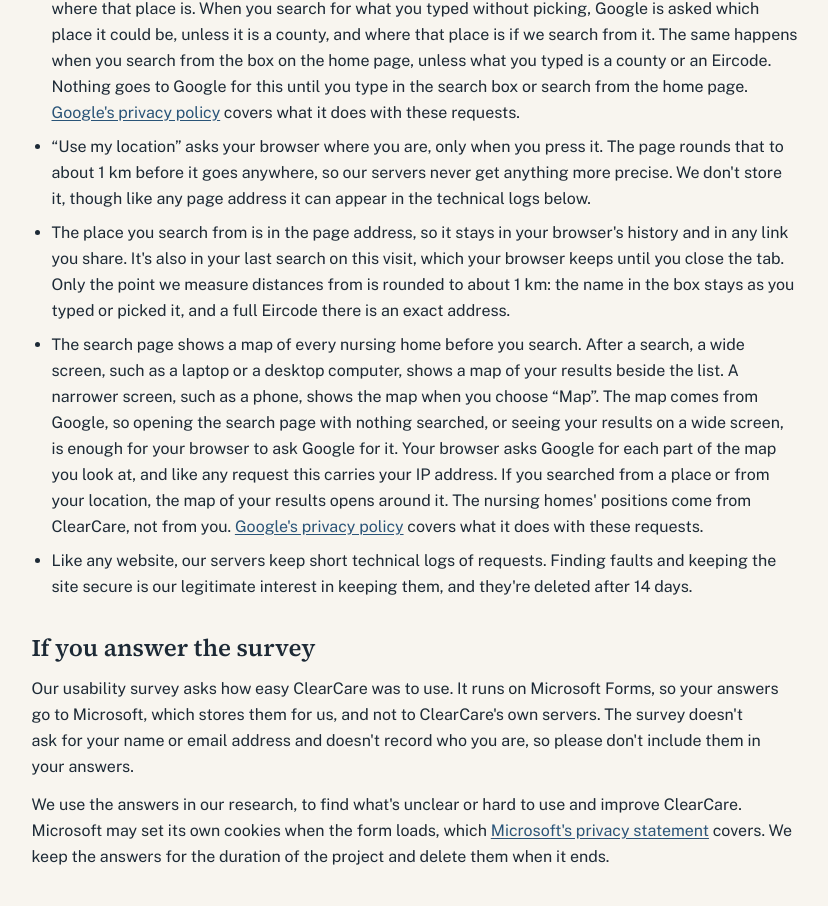
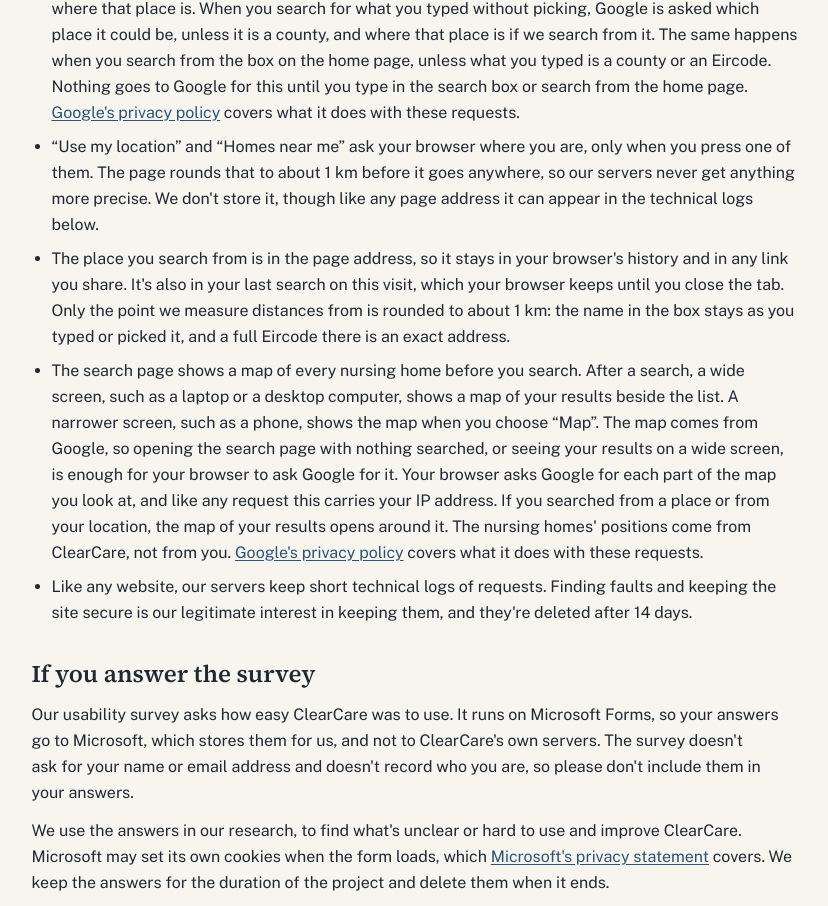
Before and after one commit to niwash/ClearCare, a Next.js app in the folder web/clearcare/: page /privacy in a window 1280 px wide. Shown: the part 993-1899 px from the top of the page, without its empty margins (57-885 px from the left). Built offline with nearby package versions, Linux system fonts and the light colour scheme; no server answers.

Commit message:
CCARE-230: Answer the review: the privacy notice names both location buttons

```diff
--- a/web/clearcare/app/(site)/privacy/page.tsx
+++ b/web/clearcare/app/(site)/privacy/page.tsx
@@ -77,12 +77,13 @@ export default function PrivacyPage() {
               <a href="https://policies.google.com/privacy">Google&apos;s privacy policy</a> covers what it does
               with these requests.
             </li>
-            {/* "Use my location": the browser's Geolocation API, asked only on the click; nearFrom
+            {/* "Use my location" and, before a search on a wide screen, "Homes near me" (askLocation): the browser's Geolocation API, asked only on the click; nearFrom
                 (lib/near.ts) rounds the point to two decimals before it goes into the search, and the
                 API refuses anything finer (api/openapi.yaml, near). It isn't sent to Google, though the
                 map of the results opens around it (the next item but one). */}
             <li>
-              &ldquo;Use my location&rdquo; asks your browser where you are, only when you press it. The page rounds
+              &ldquo;Use my location&rdquo; and &ldquo;Homes near me&rdquo; ask your browser where you are, only when you press
+              one of them. The page rounds
               that to about 1 km before it goes anywhere, so our servers never get anything more precise. We
               don&apos;t store it, though like any page address it can appear in the technical logs below.
             </li>
```
